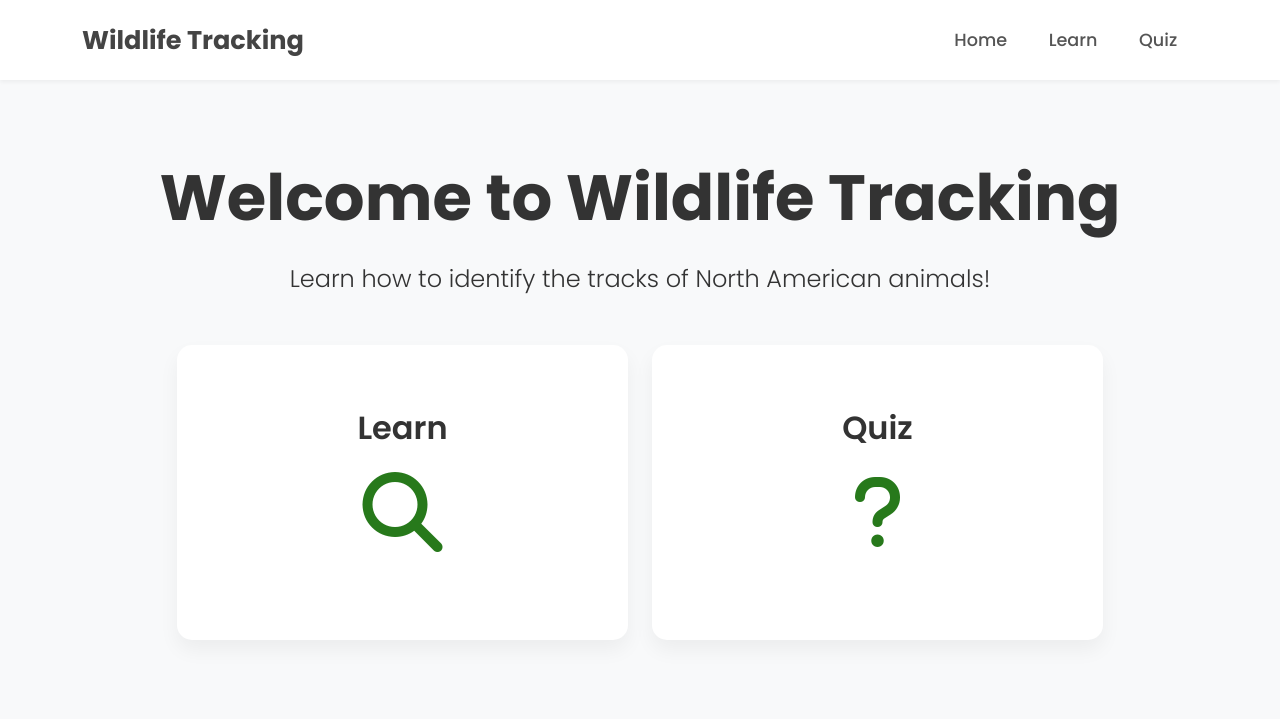
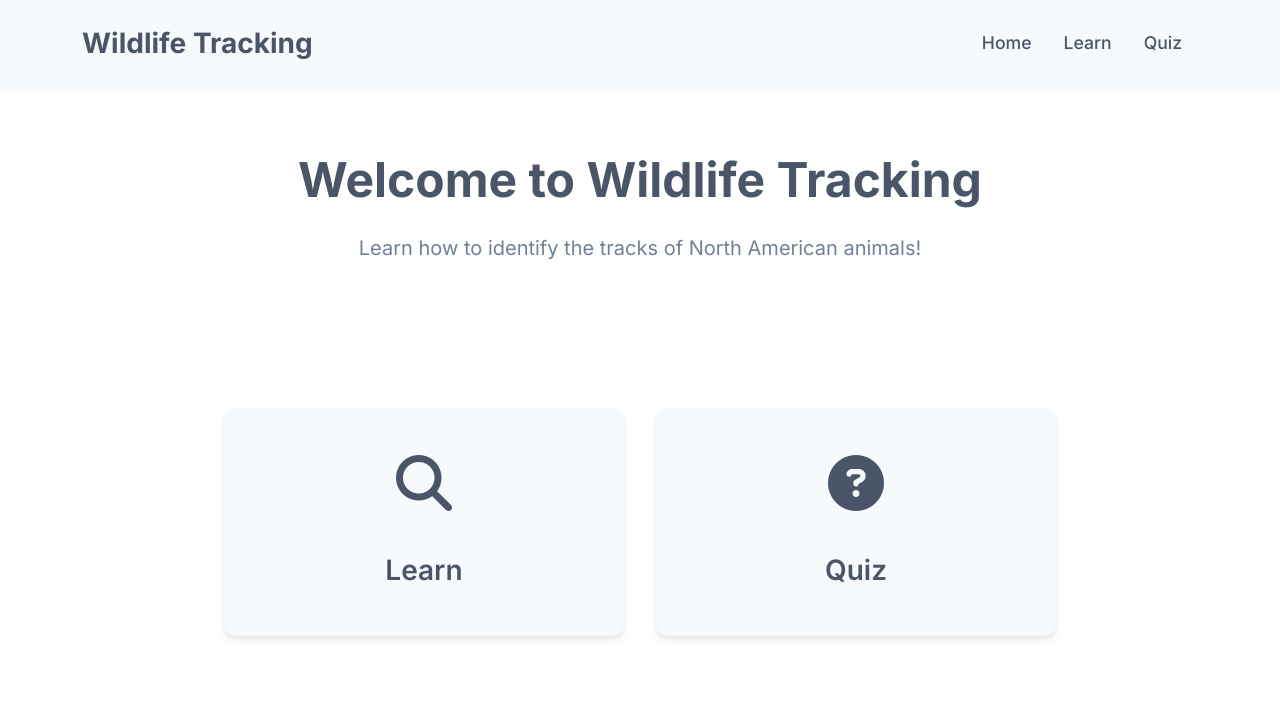
Before and after one commit to rebeccayu2015/ui-design-wildlife-tracker, a Flask app: page / in a window 1280 px wide. Shown: the top 719 px of the page. Run offline with Flask 3, Linux system fonts and the light colour scheme.

Commit message:
Updated homepage

```diff
--- a/static/css/main.css
+++ b/static/css/main.css
@@ -1,102 +1,119 @@
 /* MAIN CSS */
-
-/* Global Styles */
-body {
-    font-family: 'Poppins', sans-serif;
-    color: #333;
-    background-color: #f8f9fa;
+:root {
+  --primary-color: #4a5568;
+  --secondary-color: #718096;
+  --accent-color: #48bb78;
+  --light-gray: #f7fafc;
+  --dark-gray: #2d3748;
+  --text-color: #1a202c;
+  --white: #ffffff;
+  --box-shadow: 0 4px 6px rgba(0, 0, 0, 0.1);
+  --border-radius: 12px;
 }
 
-/* Navbar */
+body {
+  font-family: 'Inter', -apple-system, BlinkMacSystemFont, 'Segoe UI', Roboto, Oxygen, Ubuntu, Cantarell, sans-serif;
+  color: var(--text-color);
+  line-height: 1.6;
+  background-color: var(--white);
+  margin: 0;
+  padding: 0;
+}
+
 .navbar {
-    background-color: #fff;
-    box-shadow: 0 2px 4px rgba(0,0,0,0.05);
-    padding: 1rem 0;
+  background-color: var(--light-gray) !important;
+  box-shadow: 0 2px 4px rgba(0, 0, 0, 0.05);
+  padding: 1rem 2rem;
 }
 
 .navbar-brand {
-    font-size: 1.6rem;
-    color: #444;
-    margin-right: 2rem;
+  font-size: 1.75rem;
+  font-weight: 700;
+  color: var(--primary-color) !important;
 }
 
-.nav-link {
-    color: #555 !important;
+.navbar .nav-link {
+  color: var(--primary-color) !important;
   font-weight: 500;
-    margin: 0 0.8rem;
+  margin: 0 0.5rem;
   font-size: 1.1rem;
-    transition: all 0.3s ease;
+  transition: color 0.2s ease;
 }
 
-.nav-link:hover {
-    color: #106b03 !important;
+.navbar .nav-link:hover {
+  color: var(--accent-color) !important;
 }
 
-/* Homepage */
-.homepage-container {
-    padding: 2rem 0 5rem;
+.hero-section {
+  padding: 4rem 1rem;
+  text-align: center;
 }
 
-/* Cards */
+.hero-title {
+  font-size: 3rem;
+  font-weight: 700;
+  color: var(--primary-color);
+  margin-bottom: 1.5rem;
+}
+
+.hero-subtitle {
+  font-size: 1.25rem;
+  color: var(--secondary-color);
+  max-width: 800px;
+  margin: 0 auto 3rem;
+}
+
+.features-section {
+  display: flex;
+  justify-content: center;
+  gap: 2rem;
+  padding: 2rem 1rem 4rem;
+  max-width: 1200px;
+  margin: 0 auto;
+}
+
 .feature-card {
-    text-decoration: none;
-    display: block;
-    transition: all 0.3s ease;
+  background-color: var(--light-gray);
+  border-radius: var(--border-radius);
+  box-shadow: var(--box-shadow);
+  padding: 2rem;
+  flex: 1;
+  max-width: 400px;
+  text-align: center;
+  transition: transform 0.2s ease, box-shadow 0.2s ease;
 }
 
 .feature-card:hover {
-    transform: translateY(-10px);
+  transform: translateY(-5px);
+  box-shadow: 0 6px 12px rgba(0, 0, 0, 0.15);
 }
 
-.card {
-    border-radius: 15px;
-    border: none;
-    box-shadow: 0 10px 20px rgba(0,0,0,0.05);
-    transition: all 0.3s ease;
-    background-color: #fff;
-    height: 100%;
+.feature-icon {
+  font-size: 3.5rem;
+  color: var(--primary-color);
+  margin-bottom: 1.5rem;
 }
 
-.feature-card:hover .card {
-    box-shadow: 0 15px 30px rgba(0,0,0,0.1);
+.feature-title {
+  font-size: 1.75rem;
+  font-weight: 600;
+  color: var(--primary-color);
+  margin-bottom: 1rem;
 }
 
-.card-title {
-    color: #333;
-    font-weight: 600;
+@media (max-width: 768px) {
+  .features-section {
+    flex-direction: column;
+    align-items: center;
   }
 
-/* Icons */
-.icon-container {
-    margin: 1.5rem 0;
+  .feature-card {
+    width: 100%;
+    max-width: 100%;
+    margin-bottom: 1.5rem;
   }
 
-.icon-large {
-    font-size: 5rem;
-    color: #106b03;
-}
-
-/* Learn icon */
-.fa-search {
-    opacity: 0.9;
-}
-
-/* Quiz icon */
-.fa-question {
-    opacity: 0.9;
-}
-
-/* Responsive */
-@media (max-width: 768px) {
-    .display-3 {
+  .hero-title {
     font-size: 2.5rem;
   }
-
-    .lead {
-        font-size: 1.1rem !important;
 }
-
-    .icon-large {
-        font-size: 4rem;
-    }
-}
--- a/templates/home.html
+++ b/templates/home.html
@@ -2,37 +2,30 @@
 {% extends "layout.html" %}
 
 {% block content %}
-<div class="homepage-container">
-    <div class="text-center mb-5">
-        <h1 class="display-3 fw-bold mt-5 mb-4">Welcome to Wildlife Tracking</h1>
-        <p class="lead fs-4 mb-5">Learn how to identify the tracks of North American animals!</p>
+<!-- Hero Section -->
+<section class="hero-section">
+    <div class="container">
+        <h1 class="hero-title">Welcome to Wildlife Tracking</h1>
+        <p class="hero-subtitle">Learn how to identify the tracks of North American animals!</p>
     </div>
+</section>
 
-    <div class="row justify-content-center">
-        <div class="col-md-5">
-            <a href="/learn" class="feature-card">
-                <div class="card text-center py-5">
-                    <div class="card-body">
-                        <h2 class="card-title mb-4">Learn</h2>
-                        <div class="icon-container">
-                            <i class="fas fa-search icon-large"></i>
-                        </div>
-                    </div>
-                </div>
-            </a>
+<!-- Features Section -->
+<section class="features-section">
+    <!-- Learn Feature Card -->
+    <a href="/learn" class="feature-card text-decoration-none">
+        <div class="feature-icon">
+            <i class="fas fa-search"></i>
         </div>
-        <div class="col-md-5">
-            <a href="/quiz" class="feature-card">
-                <div class="card text-center py-5">
-                    <div class="card-body">
-                        <h2 class="card-title mb-4">Quiz</h2>
-                        <div class="icon-container">
-                            <i class="fas fa-question icon-large"></i>
-                        </div>
-                    </div>
-                </div>
-            </a>
+        <h2 class="feature-title">Learn</h2>
+    </a>
+
+    <!-- Quiz Feature Card -->
+    <a href="/quiz" class="feature-card text-decoration-none">
+        <div class="feature-icon">
+            <i class="fas fa-question-circle"></i>
         </div>
-    </div>
-</div>
+        <h2 class="feature-title">Quiz</h2>
+    </a>
+</section>
 {% endblock %}
--- a/templates/layout.html
+++ b/templates/layout.html
@@ -11,19 +11,17 @@
     <!-- JQuery -->
     <script src="https://code.jquery.com/jquery-3.6.0.min.js"></script>
 
-    <!-- Bootstrap CSS -->
+    <!-- Bootstrap CSS and JS -->
     <link href="https://cdn.jsdelivr.net/npm/bootstrap@5.3.2/dist/css/bootstrap.min.css" rel="stylesheet">
-
-    <!-- Bootstrap JS -->
     <script src="https://cdn.jsdelivr.net/npm/bootstrap@5.3.2/dist/js/bootstrap.bundle.min.js"></script>
-
-    <!-- Font Awesome for icons -->
-    <link rel="stylesheet" href="https://cdnjs.cloudflare.com/ajax/libs/font-awesome/6.4.0/css/all.min.css">
 
     <!-- Google Fonts -->
     <link rel="preconnect" href="https://fonts.googleapis.com">
     <link rel="preconnect" href="https://fonts.gstatic.com" crossorigin>
-    <link href="https://fonts.googleapis.com/css2?family=Poppins:wght@300;400;500;600;700&display=swap" rel="stylesheet">
+    <link href="https://fonts.googleapis.com/css2?family=Inter:wght@300;400;500;600;700&display=swap" rel="stylesheet">
+
+    <!-- Font Awesome Icons -->
+    <link rel="stylesheet" href="https://cdnjs.cloudflare.com/ajax/libs/font-awesome/6.4.0/css/all.min.css">
 
     <!-- Custom CSS -->
     <link rel="stylesheet" href="{{url_for('static', filename='css/main.css')}}">
@@ -35,19 +33,30 @@
     <!-- Navbar -->
     <nav class="navbar navbar-expand-lg">
         <div class="container">
-            <a class="navbar-brand fw-bold" href="/">Wildlife Tracking</a>
-            <div class="navbar-nav ms-auto">
-                <a class="nav-link" href="/">Home</a>
-                <a class="nav-link" href="/learn">Learn</a>
-                <a class="nav-link" href="/quiz">Quiz</a>
+            <a class="navbar-brand" href="/">Wildlife Tracking</a>
+            <button class="navbar-toggler" type="button" data-bs-toggle="collapse" data-bs-target="#navbarNav" aria-controls="navbarNav" aria-expanded="false" aria-label="Toggle navigation">
+                <span class="navbar-toggler-icon"></span>
+            </button>
+            <div class="collapse navbar-collapse justify-content-end" id="navbarNav">
+                <ul class="navbar-nav">
+                    <li class="nav-item">
+                        <a class="nav-link" href="/">Home</a>
+                    </li>
+                    <li class="nav-item">
+                        <a class="nav-link" href="/learn">Learn</a>
+                    </li>
+                    <li class="nav-item">
+                        <a class="nav-link" href="/quiz">Quiz</a>
+                    </li>
+                </ul>
             </div>
         </div>
     </nav>
 
     <!-- Content -->
-    <div class="container">
+    <main>
         {% block content %}
         {% endblock %}
-    </div>
+    </main>
 </body>
 </html>
```
Lines whose indentation alone changed are shown as unchanged.
